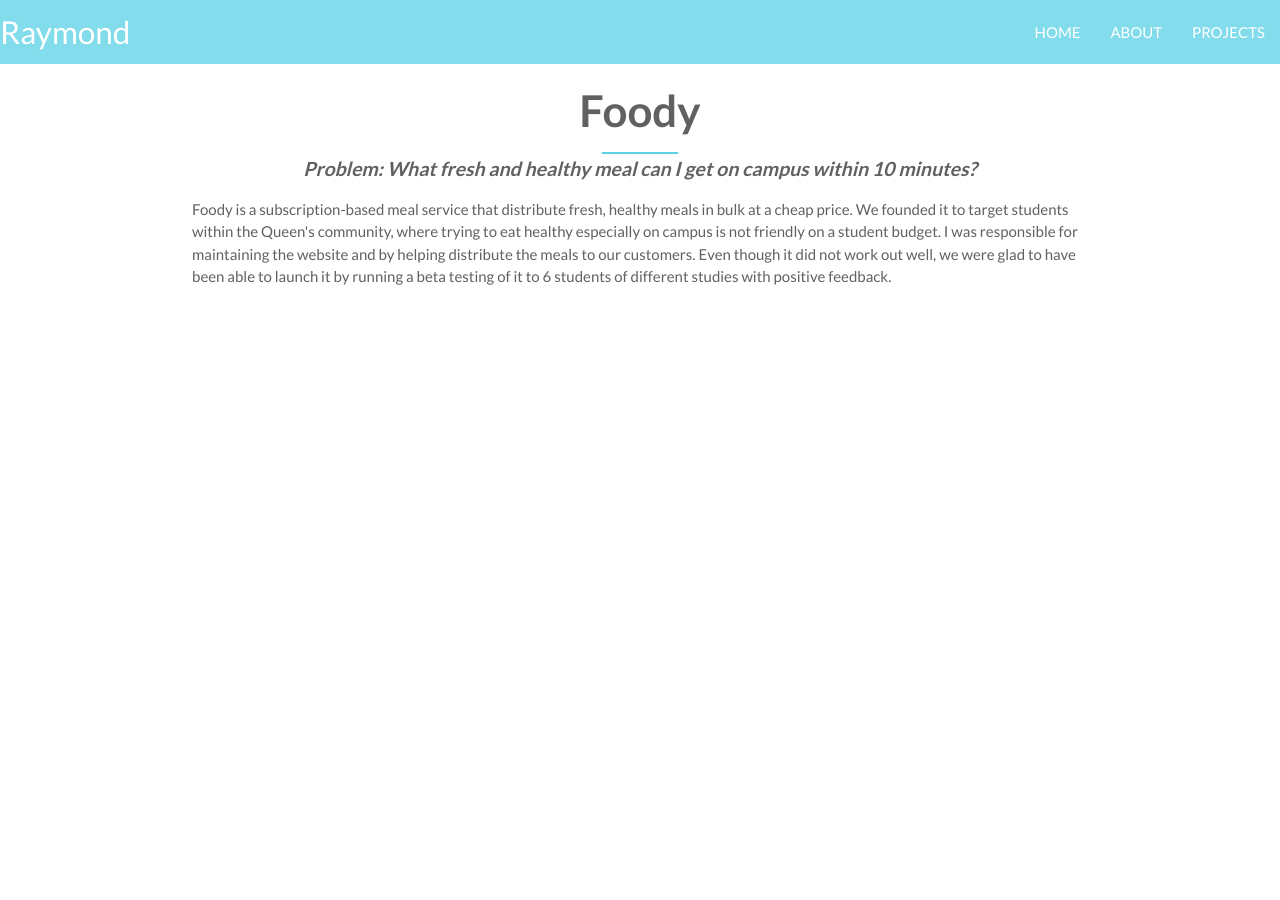
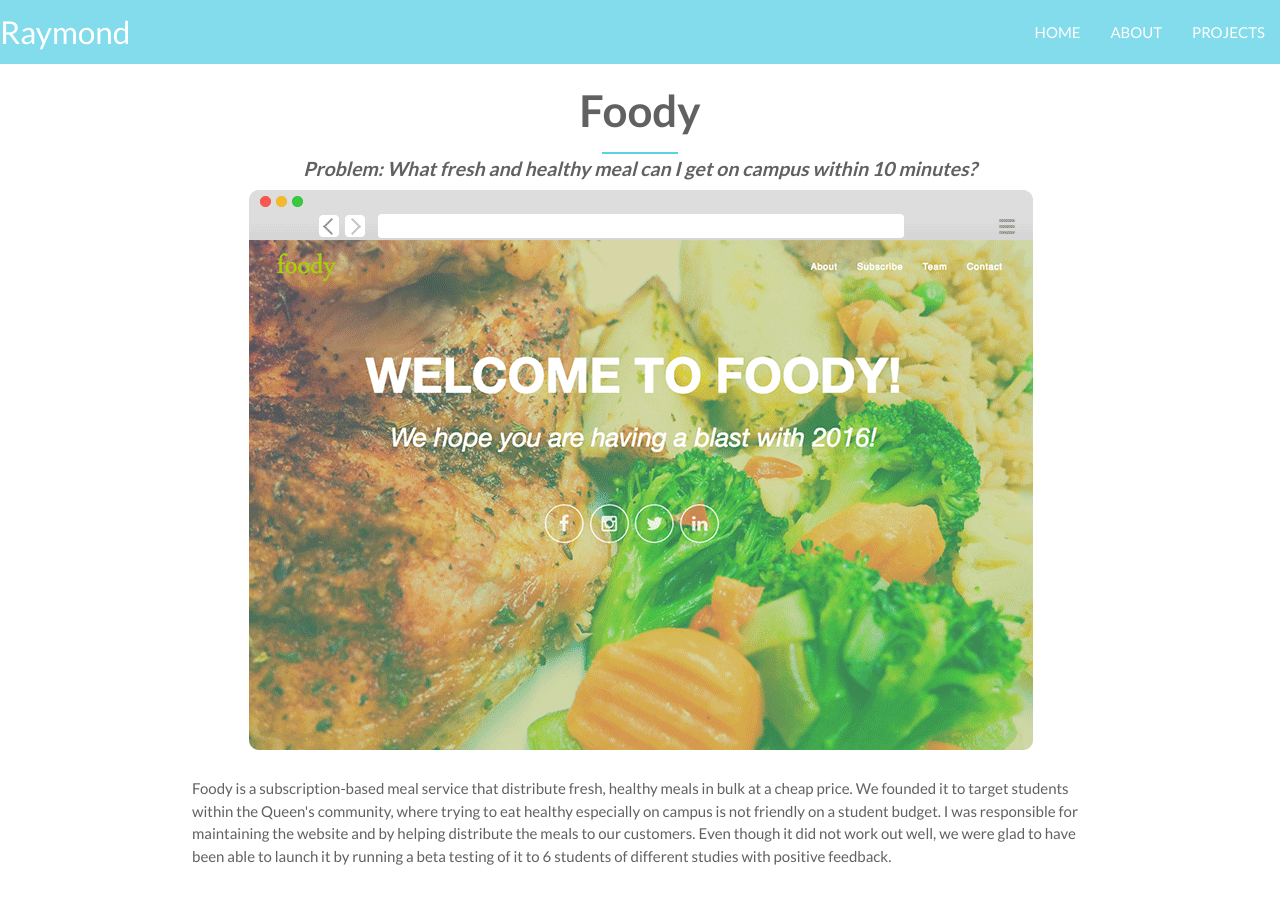
Before and after one commit to Web-Dev-Collaborative/Personal-Website-V2, a Jekyll site: the page built from _posts/2016-05-19-foody.markdown, in a window 1280 px wide. Built offline with Jekyll 4.4.1, drawn with Linux system fonts in a browser that asks for light colours; nearby versions of some CDN libraries.

Commit message:
Added SEO and some images to portfolio

```diff
--- a/_includes/head.html
+++ b/_includes/head.html
@@ -3,6 +3,7 @@
 	<meta http-equiv="X-UA-Compatible" content="IE=edge">
 	<meta name="viewport" content="width=device-width, initial-scale=1">
 	<meta name="description" content="{% if page.excerpt %}{{ page.excerpt | strip_html | strip_newlines | truncate: 160 }}{% else %}{{ site.description }}{% endif %}">
+	<meta name="keywords" content="HTML,CSS,JavaScript,HTML5,CSS3,Teaching,Canada,Kingston,Toronto,Raymond,Chung,Soccer,Basketball,Cooking,Swift,UX/UI,Product Designer,Web,Web Developer,San Francisco,New York,Los Angeles,United States,Queen's,Vaughan,Hire,Entrepreneur,Software Design,Conncurent Education,Vancouver,Montreal,Ontario,Raymond Chung,Developer,iOS,Software,Student,Design,Backend,Front-end,Github,Silicon Valley">
 	<title>{% if page.title %}{{ page.title | escape }}{% else %}{{ site.title | escape }}{% endif %}</title>
 
 	<!-- CSS -->
--- a/_posts/2016-05-19-foody.markdown
+++ b/_posts/2016-05-19-foody.markdown
@@ -8,6 +8,7 @@ image: "blank4.png"
 		<h3 id="pTitle">Foody</h3>
 		<hr id="hrP">
 		<span id="problem">Problem: What fresh and healthy meal can I get on campus within 10 minutes?</span>
+		<img src="../img/portfolio/foody.png">
 	</div>
 	<p>Foody is a subscription-based meal service that distribute fresh, healthy meals in bulk at a cheap price. We founded it to target students within the Queen's community, where trying to eat healthy especially on campus is not friendly on a student budget. I was responsible for maintaining the website and by helping distribute the meals to our customers. Even though it did not work out well, we were glad to have been able to launch it by running a beta testing of it to 6 students of different studies with positive feedback.</p>
 </div>
--- a/_posts/2016-05-20-appPortal.markdown
+++ b/_posts/2016-05-20-appPortal.markdown
@@ -8,6 +8,7 @@ image: "blank2.png"
 		<h3 id="pTitle">Application Portal</h3>
 		<hr id="hrP">
 		<p id="pSubTitle">Custom delegate portal for Queen's Startup Summit</p>
+		<img src="../img/portfolio/appportal.png">
 	</div>
 	<p>Created an application portal for Queen's Startup Summit in order to improve the efficiency of the delegation process. Before I created the portal, the previous delegate teams view all application through a spreadsheet. This increases the time to view an applicant's application especially when going over 100 applications. I have also included additional functionalities that will greatly benefit the delegation team by allowing them to work more efficiently like having real-time search and limiting the amount of applications view per page that would decrease the viewing time per applicant.</p>
 	<p>This is my first time building an application portal and implementing the MEAN stack. If I have to start all over again, I would definitely would like to implement it using Angular 2.0 instead of Angular 1.0.</p>
```
Also changed, not shown: img/portfolio/appportal.png (added), img/portfolio/foody.png (added), 7 other files.
